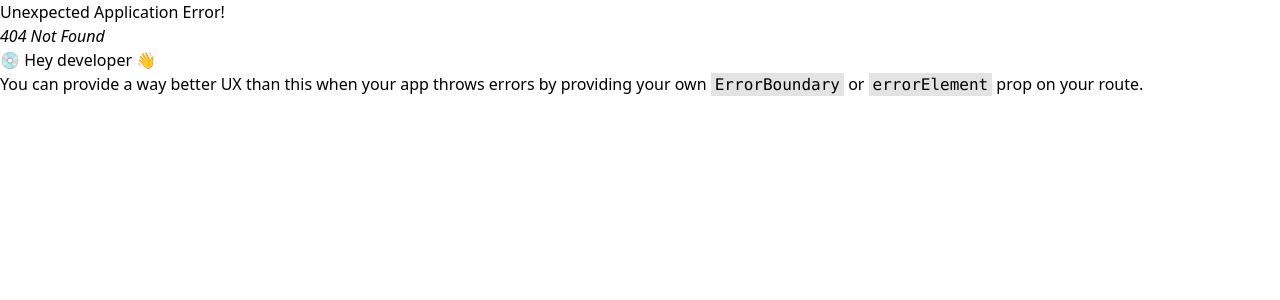
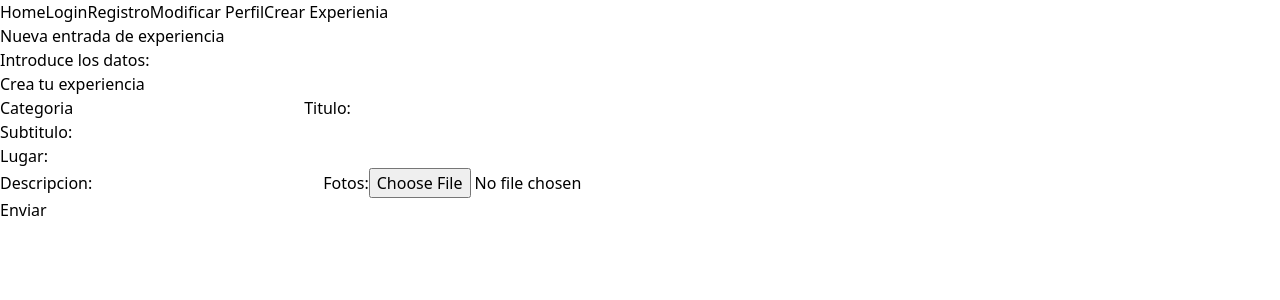
Before and after one commit to JuanGabrielCallejo/ExperienceProjectFRONT, a React (Vite) app: page /compose/experience in a window 1280 px wide. Before the commit this address had no page. Shown: the top 300 px of the page. Built offline with nearby package versions, Linux system fonts and the light colour scheme.

Commit message:
insertarExperiencia

```diff
--- /dev/null
+++ b/src/Pages/CreateExperience.jsx
@@ -0,0 +1,98 @@
+import { useState } from "react";
+import { Menu } from "../components/Menu";
+import { NavLink } from "react-router-dom";
+
+const CreateExperience = () => {
+  const [statusMessage, setStatusMessage] = useState("");
+  const [exitoExperiencia, setExitoExperiencia] = useState(false);
+
+  const nuevaExperiencia = async (e) => {
+    e.preventDefault();
+
+    const title = e.target.elements.title.value;
+    const subTitle = e.target.elements.subTitle.value;
+    const place = e.target.elements.place.value;
+    const text = e.target.elements.text.value;
+    const photo = e.target.elements.photo.files[0];
+    const category = e.target.elements.category.value;
+
+    let experienceBody = new FormData();
+    experienceBody.append("title", title);
+    experienceBody.append("subTitle", subTitle);
+    experienceBody.append("place", place);
+    experienceBody.append("text", text);
+    experienceBody.append("photo", photo);
+    experienceBody.append("category", category);
+
+    console.log("evento", e, { title, subTitle, place, text, photo });
+
+    try {
+      const res = await fetch("http://localhost:3001/experience", {
+        method: "POST",
+        body: experienceBody,
+        headers: {
+          Authorization:
+            "Bearer eyJhbGciOiJIUzI1NiIsInR5cCI6IkpXVCJ9.eyJpZCI6MSwibmFtZSI6ImphaW1lIiwiaWF0IjoxNzA1NTk3MDA5LCJleHAiOjE3MDU3Njk4MDl9.OBizxyjo9T8z390_Rzm2jzKLeGVk31otA51ll2QW-kE",
+        },
+      });
+
+      if (res.ok) {
+        const body = await res.json();
+        setStatusMessage("Tu experiencia ha sido creada con exito", body);
+        setExitoExperiencia(true);
+      } else {
+        const body = await res.json();
+        console.log("Error de datos", body);
+        setStatusMessage(body.message);
+      }
+    } catch (error) {
+      console.error(error);
+    }
+  };
+
+  const mensajeParaElUsuario = `${statusMessage}`;
+
+  if (exitoExperiencia) {
+    return (
+      <>
+        <p>Experiencia creada con exito</p>
+        <NavLink to="/">Ir al inicio</NavLink>
+      </>
+    );
+  } else {
+    return (
+      <>
+        <Menu />
+        <h1>Nueva entrada de experiencia</h1>
+        {statusMessage ? (
+          <div>{mensajeParaElUsuario}</div>
+        ) : (
+          <div>Introduce los datos:</div>
+        )}
+
+        <h2>Crea tu experiencia</h2>
+        <form onSubmit={nuevaExperiencia}>
+          <label htmlFor="category">Categoria</label>
+          <input type="text" name="category" id="category" />
+          <label htmlFor="title">Titulo:</label>
+          <input type="text" name="title" id="title"></input>
+          <br />
+          <label htmlFor="subTitle">Subtitulo:</label>
+          <input type="text" id="subTitle" name="subTitle" />
+          <br />
+          <label htmlFor="place">Lugar:</label>
+          <input type="text" id="place" name="place" />
+          <br />
+          <label htmlFor="text">Descripcion:</label>
+          <input type="text" id="text" name="text"></input>
+          <label htmlFor="photo">Fotos:</label>
+          <input type="file" id="photo" name="photo" />
+          <br />
+          <button>Enviar</button>
+        </form>
+      </>
+    );
+  }
+};
+
+export { CreateExperience };
--- a/src/Pages/ModUser.jsx
+++ b/src/Pages/ModUser.jsx
@@ -171,7 +171,7 @@ const ModUser = () => {
                       <input
                         id="email"
                         name="email"
-                        type="text"
+                        type="email"
                         className="peer placeholder-transparent h-10 w-full border-b-2 border-gray-300 text-gray-900 focus:outline-none focus:borer-rose-600"
                         placeholder="Email address"
                         onChange={cambiarValorCampo}
--- a/src/components/Menu.jsx
+++ b/src/components/Menu.jsx
@@ -7,6 +7,7 @@ export const Menu = () => {
       <NavLink to="/login">Login</NavLink>
       <NavLink to="/register">Registro</NavLink>
       <NavLink to="/settings/profile">Modificar Perfil</NavLink>
+      <NavLink to="/compose/experience">Crear Experienia</NavLink>
     </>
   );
 };
--- a/src/main.jsx
+++ b/src/main.jsx
@@ -6,6 +6,7 @@ import HomePage from "./Pages/HomePage";
 import LoginPage from "./Pages/LoginPage";
 import RegisterPage from "./Pages/RegisterPage";
 import { ModUser } from "./Pages/ModUser";
+import { CreateExperience } from "./Pages/CreateExperience";
 // import { AuthProvider } from "./components/providers/AuthProvider";
 
 const router = createBrowserRouter([
@@ -16,6 +17,10 @@ const router = createBrowserRouter([
   {
     path: "/experiences",
     element: "Experiences",
+  },
+  {
+    path: "/compose/experience",
+    element: <CreateExperience />,
   },
   {
     path: "/login",
```
